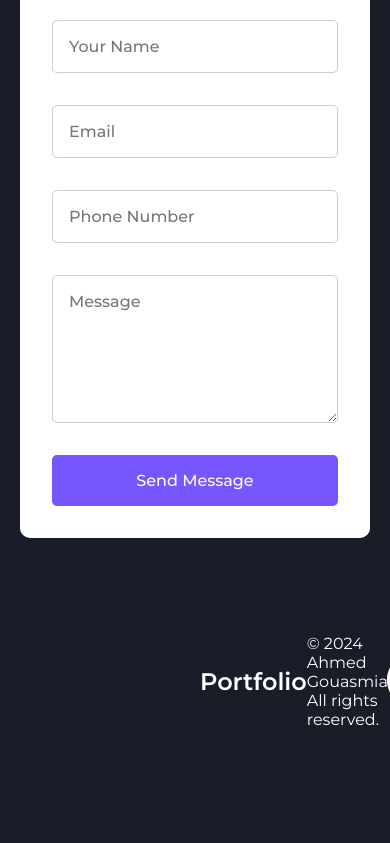
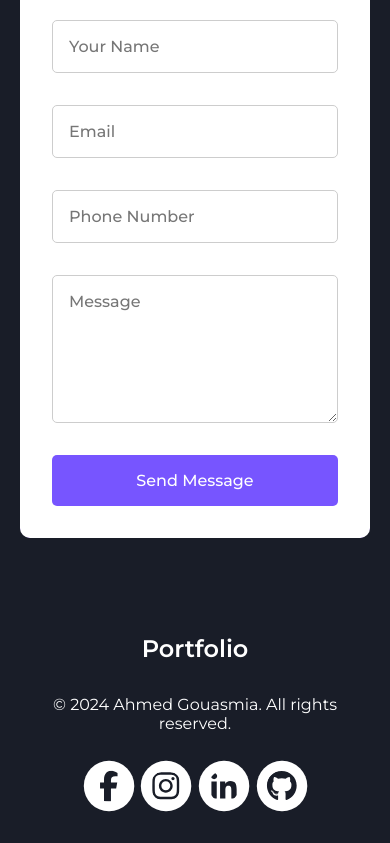
Before and after one commit to AhmedGsa/My-Portfolio, a Next.js app: page / in a window 390 px wide. Shown: the part 9058-9901 px from the top of the page. Before the commit the page ends 9819 px from the top, so only its background shows below. Built offline with nearby package versions, Linux system fonts and the light colour scheme.

Commit message:
added footer responsive

```diff
--- a/src/components/common/MainHeader.tsx
+++ b/src/components/common/MainHeader.tsx
@@ -18,8 +18,8 @@ export default function MainHeader() {
                 <NavLink onClick={handleClick} href='/#hero'>Home</NavLink>
                 <NavLink onClick={handleClick} href='/#services'>Services</NavLink>
                 <NavLink onClick={handleClick} href='/#about-me'>About Me</NavLink>
+                <NavLink onClick={handleClick} href='/#experience'>Experience</NavLink>
                 <NavLink onClick={handleClick} href='/#projects'>Projects</NavLink>
-                <NavLink onClick={handleClick} href='/#contact'>Contact</NavLink>
                 <Button onClick={handleClick} href='#contact'>Hire Me!</Button>
             </ul>
         </nav>
--- a/src/components/footer/Footer.module.css
+++ b/src/components/footer/Footer.module.css
@@ -31,3 +31,12 @@
     fill: var(--white-color);
     transition: 0.4s;
 }
+
+@media screen and (max-width: 768px) {
+    .footer {
+        padding: 2rem 20px;
+        flex-direction: column;
+        gap: 2rem;
+        text-align: center;
+    }
+}
```
